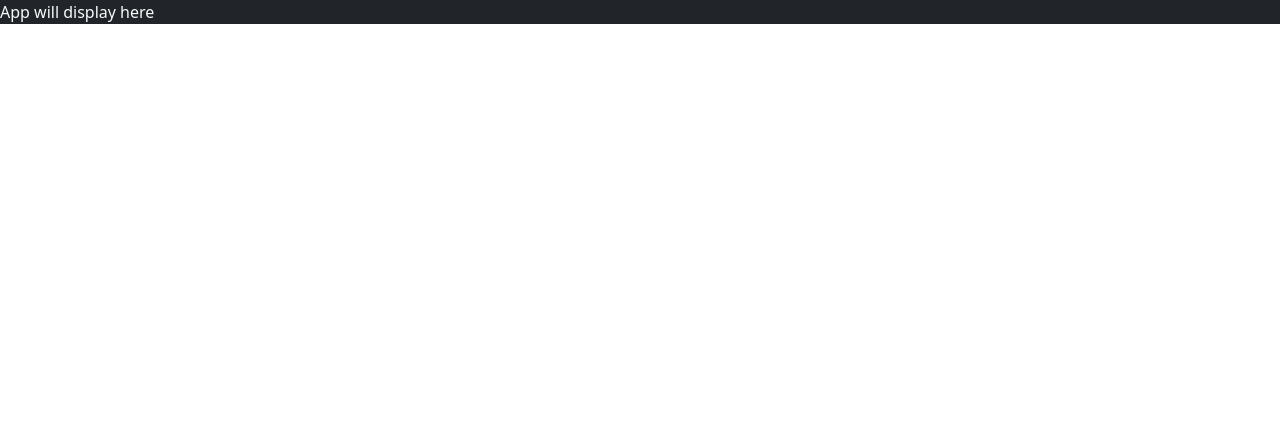
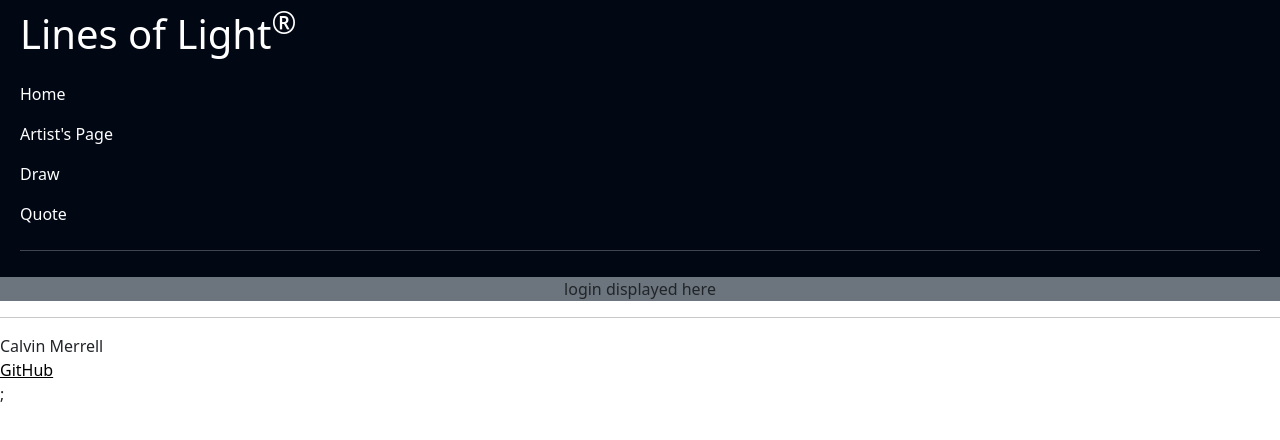
Before and after one commit to Nivlac17/startup, a React (Vite) app: page / in a window 1280 px wide. Shown: the top 440 px of the page. Built offline with nearby package versions, Linux system fonts and the light colour scheme.

Commit message:
jsx files created for each page, functional app.css

```diff
--- a/src/app.css
+++ b/src/app.css
@@ -2,4 +2,31 @@
   display: flex;
   flex-direction: column;
   min-width: 375px;
+  margin: 0;
+  background-color: rgb(2, 31, 41);
+  font-family: Georgia, 'Times New Roman', Times, serif;
 }
+
+
+/* link in footer */
+a {
+  color: black;
+}
+
+
+header {
+    background-color: rgb(2, 7, 20);
+    padding: 10px 20px;
+    color: white;
+}
+
+
+nav ul {
+  display: flex;
+  flex-direction: row;
+  gap: 2em;
+  list-style: none;
+  margin: 0;
+  padding: 0;
+  align-items: center;
+}
--- a/src/app.jsx
+++ b/src/app.jsx
@@ -2,6 +2,69 @@ import React from 'react';
 import 'bootstrap/dist/css/bootstrap.min.css';
 import './app.css';
 
+
+
+import { BrowserRouter, NavLink, Route, Routes } from 'react-router-dom';
+import { Login } from './login/login';
+import { Draw } from './draw/draw';
+import { Navigation } from './navigation/navigation';
+import { Quote } from './quote/quote';
+
 export default function App() {
-  return <div className="body bg-dark text-light">App will display here</div>;
+    return (
+    <BrowserRouter>
+     <div className='app'>
+        <header>
+            <div className="navbar-brand">
+                <h1>Lines of Light<sup>&reg;</sup></h1>
+            </div>
+            <nav>
+                <menu className="navbar-nav">
+                    <li className="nav-item">
+                        <NavLink className="nav-link active" to="/">
+                            Home
+                        </NavLink>
+                    </li>
+                    <li className="nav-item">
+                        <NavLink className="nav-link" to="navigation">
+                            Artist's Page
+                        </NavLink>
+                    </li>
+                    <li className="nav-item">
+                        <NavLink className="nav-link" to="draw">
+                            Draw
+                        </NavLink>
+                    </li>
+                    <li className="nav-item">
+                        <NavLink className="nav-link" to="quote">
+                            Quote
+                        </NavLink>
+                    </li>
+                </menu>
+            </nav>
+            <hr />
+        </header>
+
+            <Routes>
+                    <Route path='/' element={<Login />} exact />
+                    <Route path='/draw' element={<Draw />} />
+                    <Route path='/navigation' element={<Navigation />} />
+                    <Route path='/quote' element={<Quote />} />
+                    <Route path='*' element={<NotFound />} />
+            </Routes>
+
+        <footer>
+        <hr />
+        <span className="text-reset">Calvin Merrell</span>
+        <br />
+        <a href="https://github.com/Nivlac17/startup">GitHub</a>
+        </footer>
+    </div>;
+    </BrowserRouter>
+    );
 }
+
+
+function NotFound(){
+    return <main className='container-fluid bg-secondary text-center'>404: Return to sender. Address unknown.</main>;
+}
--- /dev/null
+++ b/src/draw/draw.jsx
@@ -0,0 +1,9 @@
+import React from 'react';
+
+export function Draw() {
+  return (
+    <main className="container-fluid bg-secondary text-center">
+      <div>draw displayed here</div>
+    </main>
+  );
+}
--- /dev/null
+++ b/src/login/login.jsx
@@ -0,0 +1,9 @@
+import React from 'react';
+
+export function Login() {
+  return (
+    <main className="container-fluid bg-secondary text-center">
+      <div>login displayed here</div>
+    </main>
+  );
+}
--- /dev/null
+++ b/src/navigation/navigation.jsx
@@ -0,0 +1,9 @@
+import React from 'react';
+
+export function Navigation() {
+  return (
+    <main className="container-fluid bg-secondary text-center">
+      <div>navigation displayed here</div>
+    </main>
+  );
+}
--- /dev/null
+++ b/src/quote/quote.jsx
@@ -0,0 +1,9 @@
+import React from 'react';
+
+export function Quote() {
+  return (
+    <main className="container-fluid bg-secondary text-center">
+      <div>quote displayed here</div>
+    </main>
+  );
+}
```
